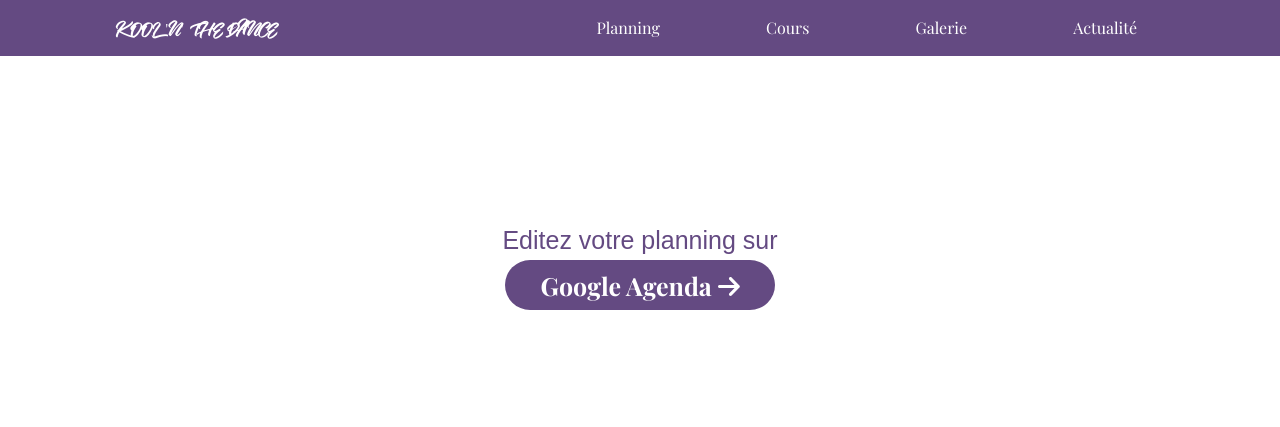
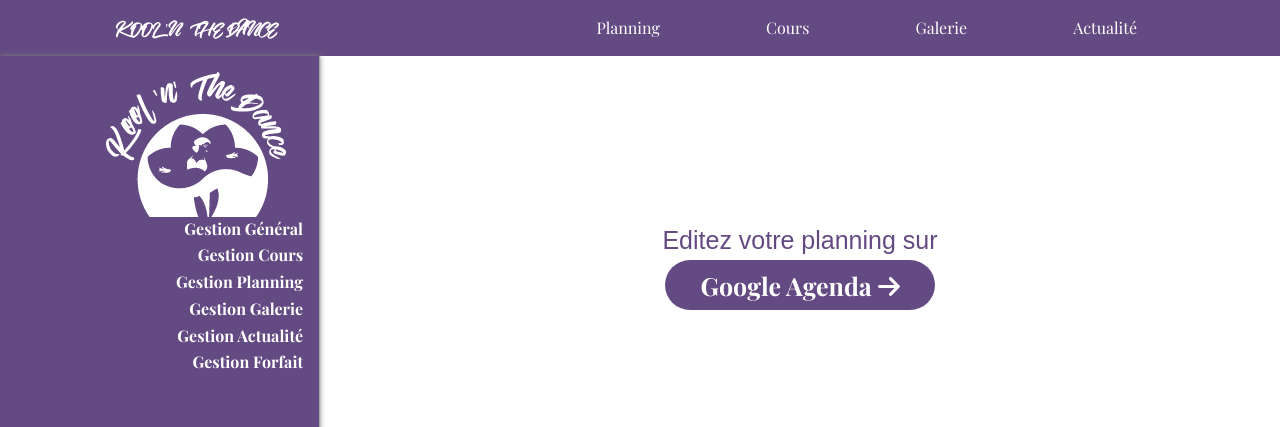
Before and after one commit to pablo-g4/kool-n-the-dance, a React (Create React App) app: page /admin/planning in a window 1280 px wide. Shown: the top 427 px of the page. Built offline with nearby package versions, Linux system fonts and the light colour scheme; a web font is replaced by a local one.

Commit message:
Update Planning.tsx

```diff
--- a/src/Pages/Admin/Planning/Planning.tsx
+++ b/src/Pages/Admin/Planning/Planning.tsx
@@ -3,6 +3,7 @@ import { FontAwesomeIcon } from '@fortawesome/react-fontawesome';
 import React from 'react'
 import "./Planning.css"
 import { faArrowRight } from '@fortawesome/free-solid-svg-icons';
+import AdminSidebar from "../../../Components/AdminSidebar/AdminSidebar";
 
 
 const Planning = () => {
@@ -10,12 +11,17 @@ const Planning = () => {
 
 
     <>
-    <div className='centrage'>
-    <div className='text-haut '  style={{ }}>Editez votre planning sur</div>
+      <div className="d-flex flex-column- ">
+        <div className="col-3 p-0">
+          <AdminSidebar></AdminSidebar>
+        </div>
+        <div className='centrage'>
+        <div className='text-haut '  style={{ }}>Editez votre planning sur</div>
 
-    <button type="button" className="button-bas btn">Google Agenda <FontAwesomeIcon icon={faArrowRight} /> </button>
+        <button type="button" className="button-bas btn">Google Agenda <FontAwesomeIcon icon={faArrowRight} /> </button>
 
-    </div>
+        </div>
+      </div>
     </>
 
   )
```
